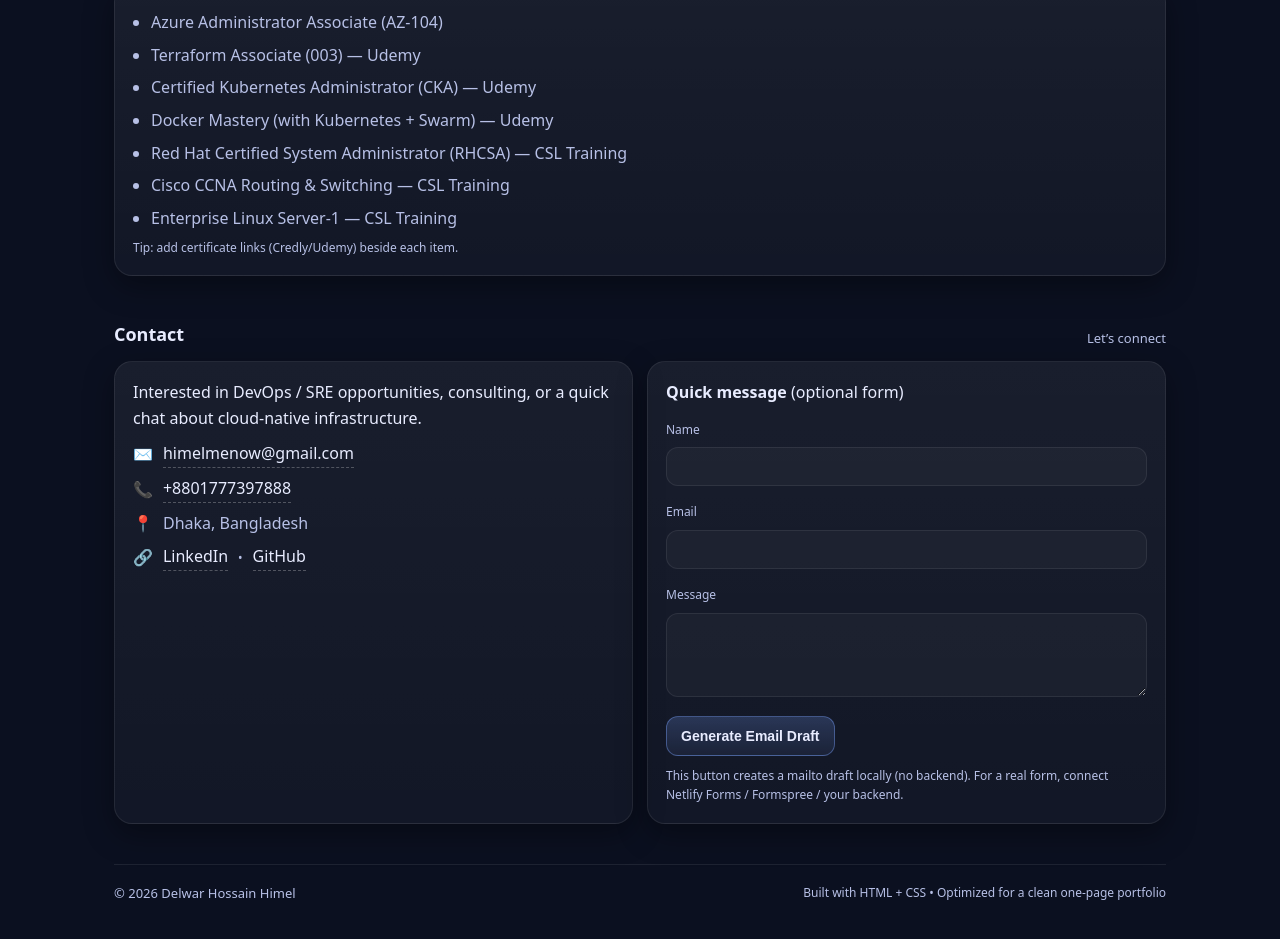
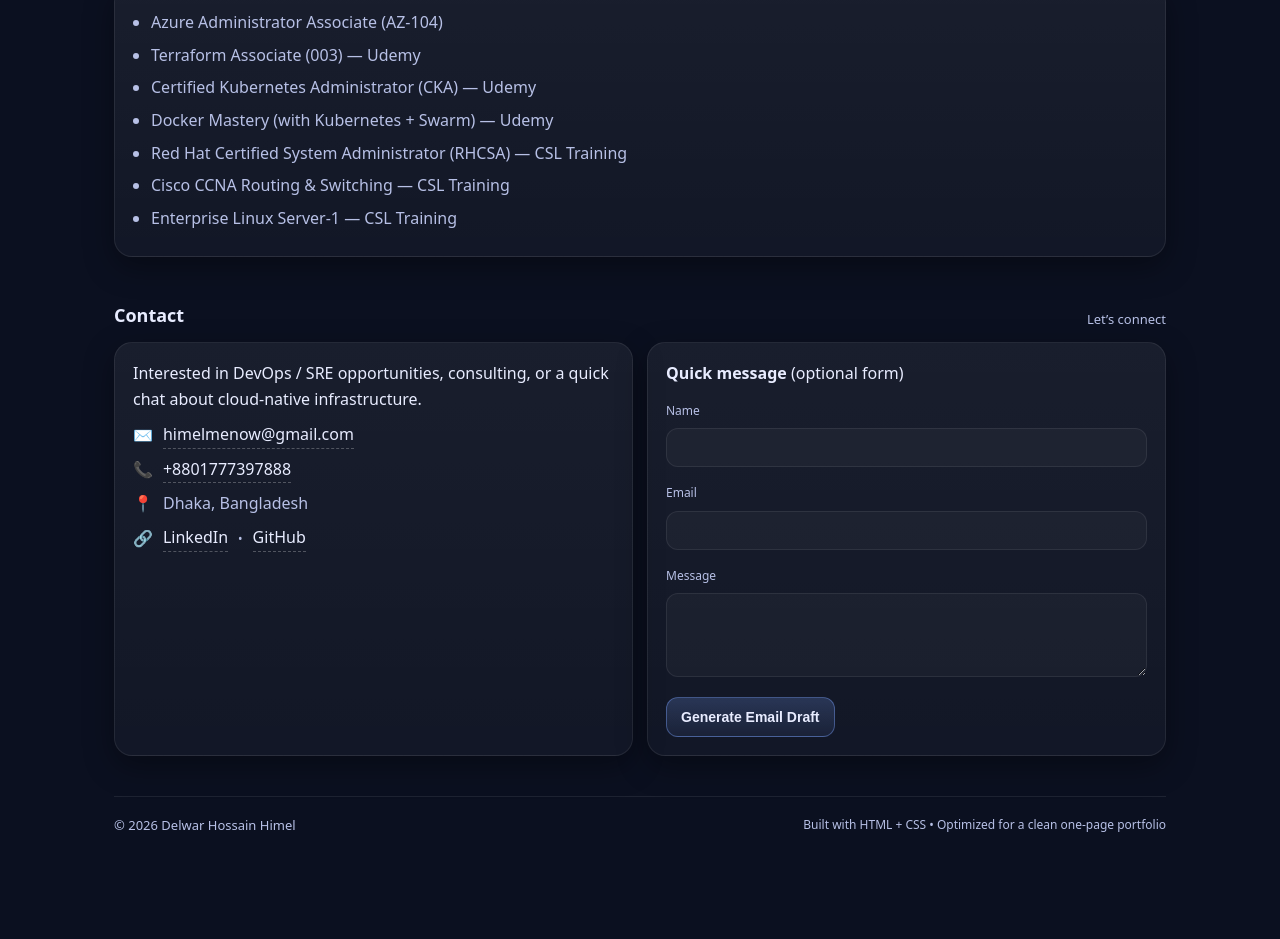
Before and after one commit to delwarhossainhimel/portfolio-himel, a plain HTML site: page index.html in a window 1280 px wide. Shown: the part 3578-4517 px from the top of the page. After the commit the page ends 4472 px from the top, so only its background shows below. Drawn offline with Linux system fonts and the light colour scheme.

Commit message:
Update index.html

```diff
--- a/index.html
+++ b/index.html
@@ -556,7 +556,6 @@
           <li>Cisco CCNA Routing & Switching — CSL Training</li>
           <li>Enterprise Linux Server-1 — CSL Training</li>
         </ul>
-        <p class="small">Tip: add certificate links (Credly/Udemy) beside each item.</p>
       </div>
     </section>
 
@@ -609,9 +608,6 @@
               style="width:100%; padding:11px 12px; margin:6px 0 12px; border-radius:12px; border:1px solid var(--border); background:rgba(255,255,255,.03); color:var(--text); resize:vertical;"></textarea>
 
             <button class="btn primary" type="submit">Generate Email Draft</button>
-            <p class="small" style="margin:10px 0 0;">
-              This button creates a mailto draft locally (no backend). For a real form, connect Netlify Forms / Formspree / your backend.
-            </p>
           </form>
         </div>
       </div>
```
